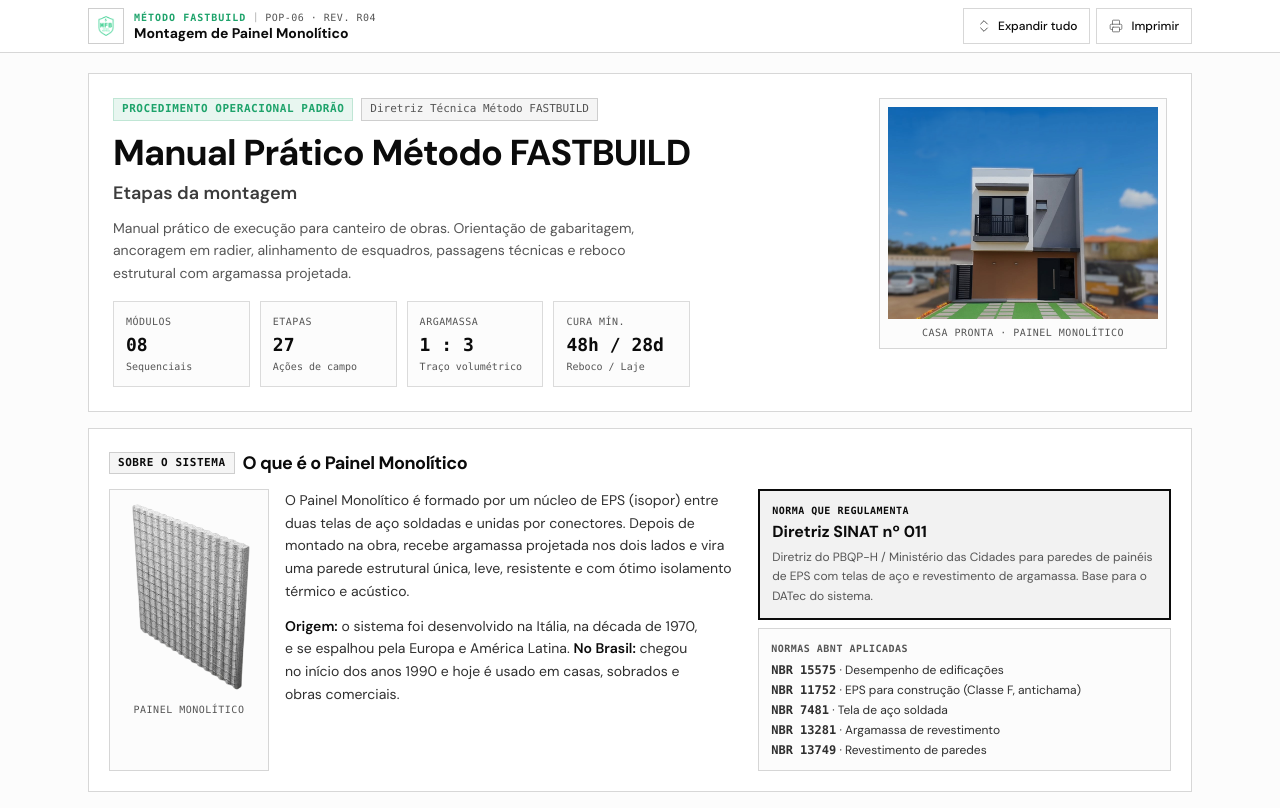
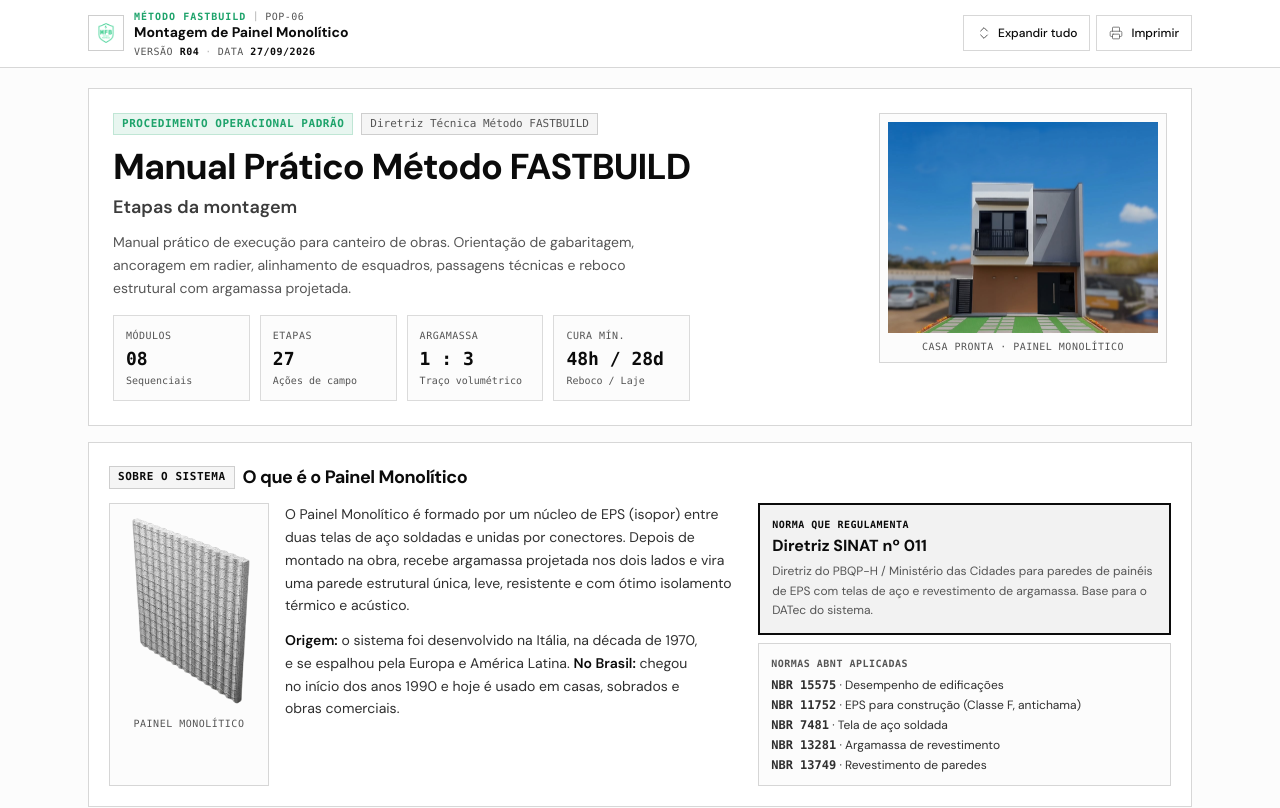
Before and after one commit to gabrieloevangelista/pop-metodo-fastbuild, a Next.js app: page / in a window 1280 px wide. Shown: the top 808 px of the page. Built offline with nearby package versions, Linux system fonts and the light colour scheme.

Commit message:
Add document version and date to header

```diff
--- a/app/page.tsx
+++ b/app/page.tsx
@@ -208,7 +208,7 @@ const modules: Array<{
  title: "Marcar dutos e caixinhas com tinta spray",
  highlight: true,
  details:
- "Com o projeto em mãos, o Técnico de Instalação marca a posição dos dutos elétricos, hidr��ulicos e das caixinhas de interruptor utilizando exclusivamente TINTA SPRAY. Não use outro tipo de marcador. Tempo médio: 4 horas para marcar e iniciar a execução.",
+ "Com o projeto em mãos, o Técnico de Instalação marca a posição dos dutos elétricos, hidr����ulicos e das caixinhas de interruptor utilizando exclusivamente TINTA SPRAY. Não use outro tipo de marcador. Tempo médio: 4 horas para marcar e iniciar a execução.",
  },
  {
  title: "Abrir os dutos com soprador térmico",
@@ -389,11 +389,20 @@ export default function Page() {
  </span>
  <span className="hidden sm:inline text-muted-foreground/40 text-xs">|</span>
  <span className="hidden sm:inline text-[10px] uppercase tracking-wider text-muted-foreground font-mono">
- POP-06 · Rev. R04
+ POP-06
  </span>
  </div>
  <div className="text-sm font-bold text-foreground leading-tight truncate">
  Montagem de Painel Monolítico
+ </div>
+ <div className="flex items-center gap-1.5 mt-0.5 text-[10px] font-mono uppercase tracking-wider text-muted-foreground">
+ <span>
+ Versão <strong className="font-semibold text-foreground">R04</strong>
+ </span>
+ <span className="text-muted-foreground/40" aria-hidden="true">·</span>
+ <span>
+ Data <time dateTime="2026-09-27" className="font-semibold text-foreground">27/09/2026</time>
+ </span>
  </div>
  </div>
  </div>
@@ -783,7 +792,7 @@ export default function Page() {
  <img src="/logo-mfb.png" alt="Logo Método FASTBUILD" className="h-5 w-5 object-contain" />
  <span className="font-bold text-foreground font-mono">Método FASTBUILD</span>
  <span>·</span>
- <span>POP-06 Revisão R04</span>
+ <span>POP-06 · Versão R04 · 27/09/2026</span>
  </div>
  <p className="font-mono text-[11px]">
  Método Construtivo Monolítico EPS · Uso exclusivo de canteiro
```
